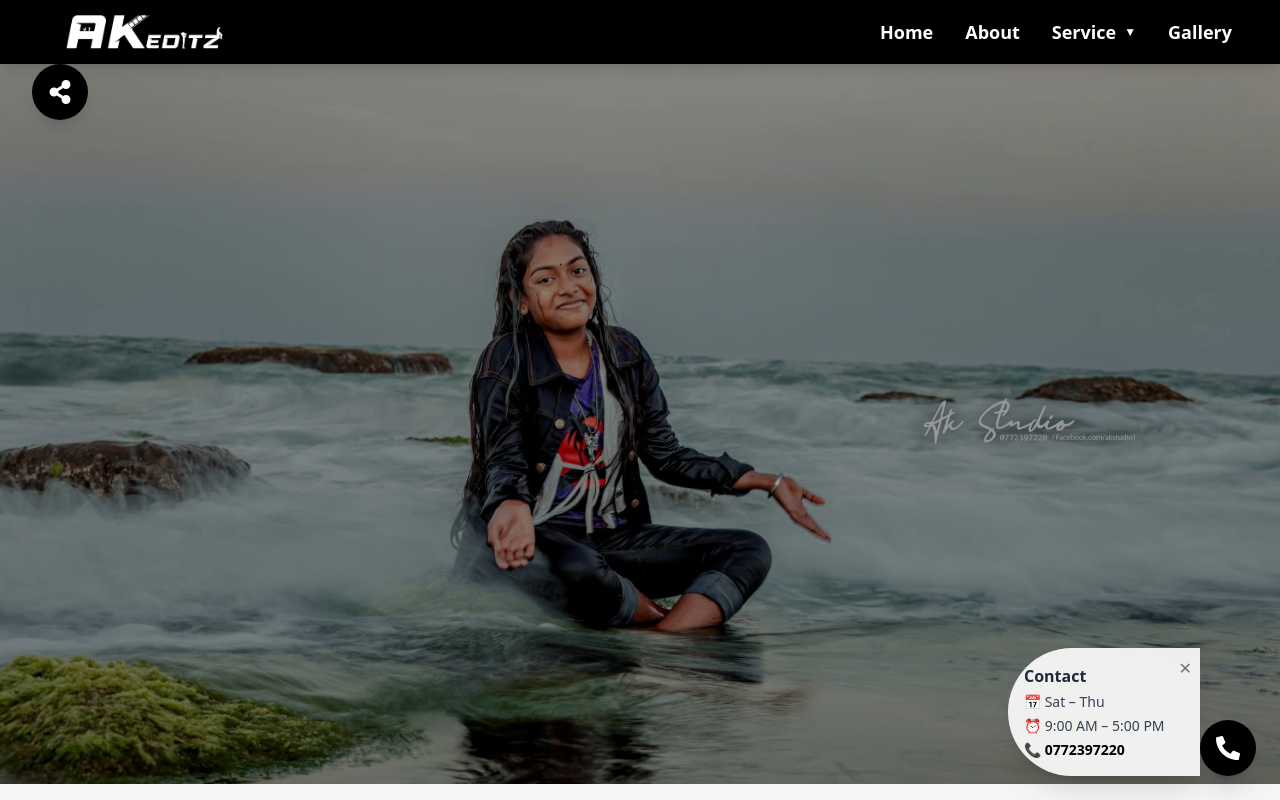
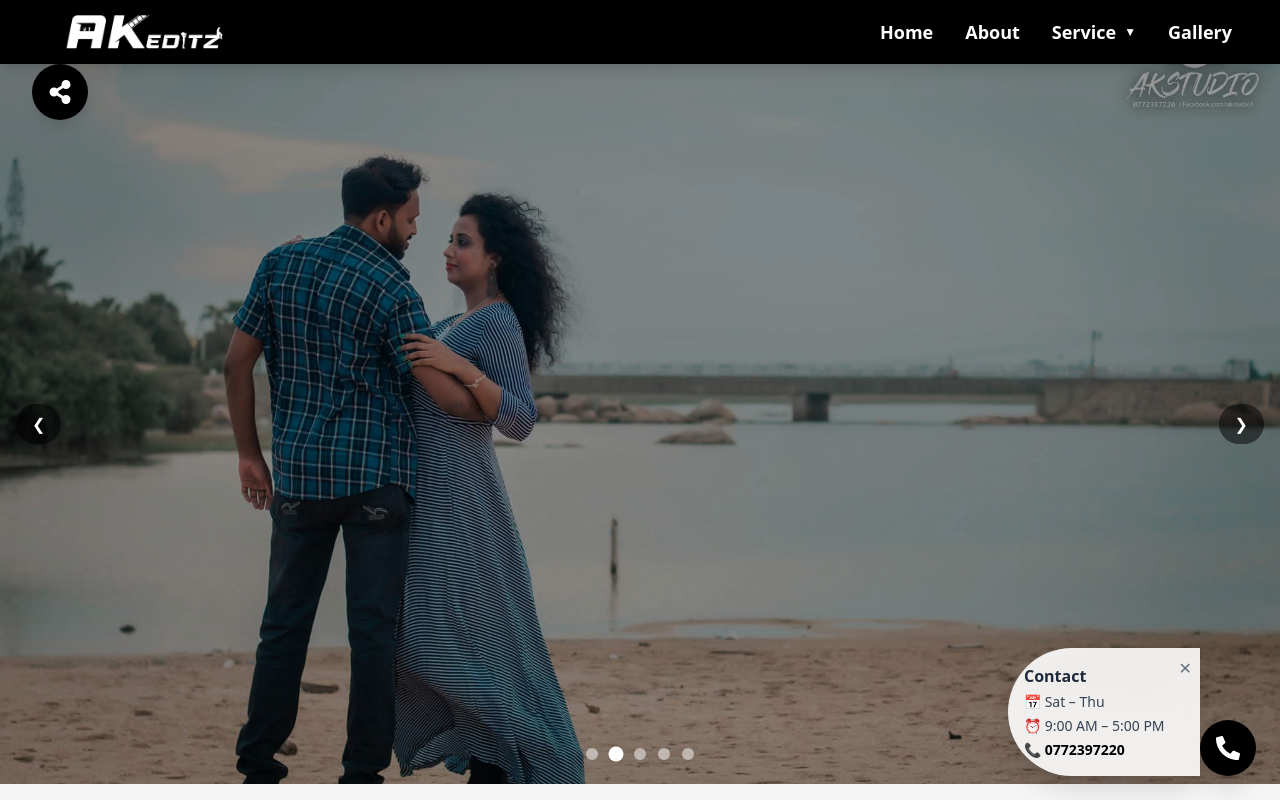
Before and after one commit to RohanbenjaminGitLab/Ak-Studio, a React (Vite) app: page / in a window 1280 px wide. Both pictures are taken after a click on the button 1228 px from the left and 748 px from the top of the page. Shown: the top 800 px of the page. Built offline with nearby package versions, Linux system fonts and the light colour scheme.

Commit message:
Crousel update

```diff
--- a/src/components/HeroSlide/HeroSlide.jsx
+++ b/src/components/HeroSlide/HeroSlide.jsx
@@ -1,6 +1,5 @@
 import React, { useState, useEffect } from "react";
 import { motion, AnimatePresence } from "framer-motion";
-import { Link } from "react-router-dom";
 import { FaPhoneAlt } from "react-icons/fa";
 
 /* ===================== TrueFocus Component ===================== */
@@ -16,7 +15,7 @@ const TrueFocus = ({
   useEffect(() => {
     const interval = setInterval(() => {
       setCurrentIndex((prev) => (prev + 1) % words.length);
-    }, (animationDuration + pauseBetweenAnimations) * 1000);
+    }, (animationDuration + pauseBetweenAnimations) * 3000);
     return () => clearInterval(interval);
   }, [words.length, animationDuration, pauseBetweenAnimations]);
 
@@ -39,9 +38,25 @@ const TrueFocus = ({
 };
 
 /* ===================== HeroSlider Component ===================== */
+
+const variants = {
+  enter: (direction) => ({
+    x: direction > 0 ? "100%" : "-100%",
+    opacity: 1,
+  }),
+  center: {
+    x: 0,
+    opacity: 1,
+  },
+  exit: (direction) => ({
+    x: direction > 0 ? "-100%" : "100%",
+    opacity: 1,
+  }),
+};
+
 export default function HeroSlider() {
   const [showContact, setShowContact] = useState(false);
-  const [activeIndex, setActiveIndex] = useState(0);
+  const [[activeIndex, direction], setActiveIndex] = useState([0, 0]);
 
   const images = [
     "/Pic1.jpeg",
@@ -51,33 +66,83 @@ export default function HeroSlider() {
     "/pic5.jpeg",
   ];
 
-  // Change image every 1 second
+  /* ✅ Slow auto slide (5 seconds) */
   useEffect(() => {
     const interval = setInterval(() => {
-      setActiveIndex((prev) => (prev + 1) % images.length);
-    }, 1000); // 1 second per image
+      paginate(1);
+    }, 5000);
     return () => clearInterval(interval);
-  }, [images.length]);
+  }, []);
+
+  const paginate = (newDirection) => {
+    setActiveIndex(([prev]) => [
+      (prev + newDirection + images.length) % images.length,
+      newDirection,
+    ]);
+  };
+
+  const swipeConfidenceThreshold = 10000;
+  const swipePower = (offset, velocity) => {
+    return Math.abs(offset) * velocity;
+  };
 
   return (
     <div className="relative w-full h-[90vh] overflow-hidden">
-      {/* ===== Sliding Image Carousel ===== */}
-      <div className="absolute inset-0 w-full h-full flex">
-        {images.map((img, index) => (
-          <AnimatePresence key={index}>
-            {index === activeIndex && (
-              <motion.img
-                key={index}
-                src={img}
-                alt={`hero-${index}`}
-                className="absolute w-full h-full object-cover"
-                initial={{ opacity: 0 }}
-                animate={{ opacity: 1 }}
-                exit={{ opacity: 0 }}
-                transition={{ duration: 0.5 }}
-              />
-            )}
-          </AnimatePresence>
+
+      {/* ===== Slide Animation Carousel ===== */}
+      <AnimatePresence initial={false} custom={direction}>
+        <motion.img
+          key={activeIndex}
+          src={images[activeIndex]}
+          custom={direction}
+          variants={variants}
+          initial="enter"
+          animate="center"
+          exit="exit"
+          transition={{ duration: 1 }} // slow smooth animation
+          drag="x"
+          dragConstraints={{ left: 0, right: 0 }}
+          dragElastic={1}
+          onDragEnd={(e, { offset, velocity }) => {
+            const swipe = swipePower(offset.x, velocity.x);
+            if (swipe < -swipeConfidenceThreshold) {
+              paginate(1);
+            } else if (swipe > swipeConfidenceThreshold) {
+              paginate(-1);
+            }
+          }}
+          className="absolute w-full h-full object-cover"
+        />
+      </AnimatePresence>
+
+      {/* ===== Left Arrow ===== */}
+      <button
+        onClick={() => paginate(-1)}
+        className="absolute left-4 top-1/2 -translate-y-1/2 z-40 bg-black/50 text-white px-4 py-2 rounded-full hover:bg-black"
+      >
+        ❮
+      </button>
+
+      {/* ===== Right Arrow ===== */}
+      <button
+        onClick={() => paginate(1)}
+        className="absolute right-4 top-1/2 -translate-y-1/2 z-40 bg-black/50 text-white px-4 py-2 rounded-full hover:bg-black"
+      >
+        ❯
+      </button>
+
+      {/* ===== Dot Indicators ===== */}
+      <div className="absolute bottom-6 left-1/2 -translate-x-1/2 z-40 flex gap-3">
+        {images.map((_, index) => (
+          <div
+            key={index}
+            onClick={() =>
+              setActiveIndex([index, index > activeIndex ? 1 : -1])
+            }
+            className={`w-3 h-3 rounded-full cursor-pointer transition ${
+              index === activeIndex ? "bg-white scale-125" : "bg-white/50"
+            }`}
+          />
         ))}
       </div>
 
@@ -109,8 +174,8 @@ export default function HeroSlider() {
               <p className="text-sm text-gray-700 mb-1">⏰ 9:00 AM – 5:00 PM</p>
               <p className="text-sm text-gray-700">
                 📞{" "}
-                <a href="tel:761613232" className="text-black font-semibold">
-                 0772397220
+                <a href="tel:0772397220" className="text-black font-semibold">
+                  0772397220
                 </a>
               </p>
 
```
